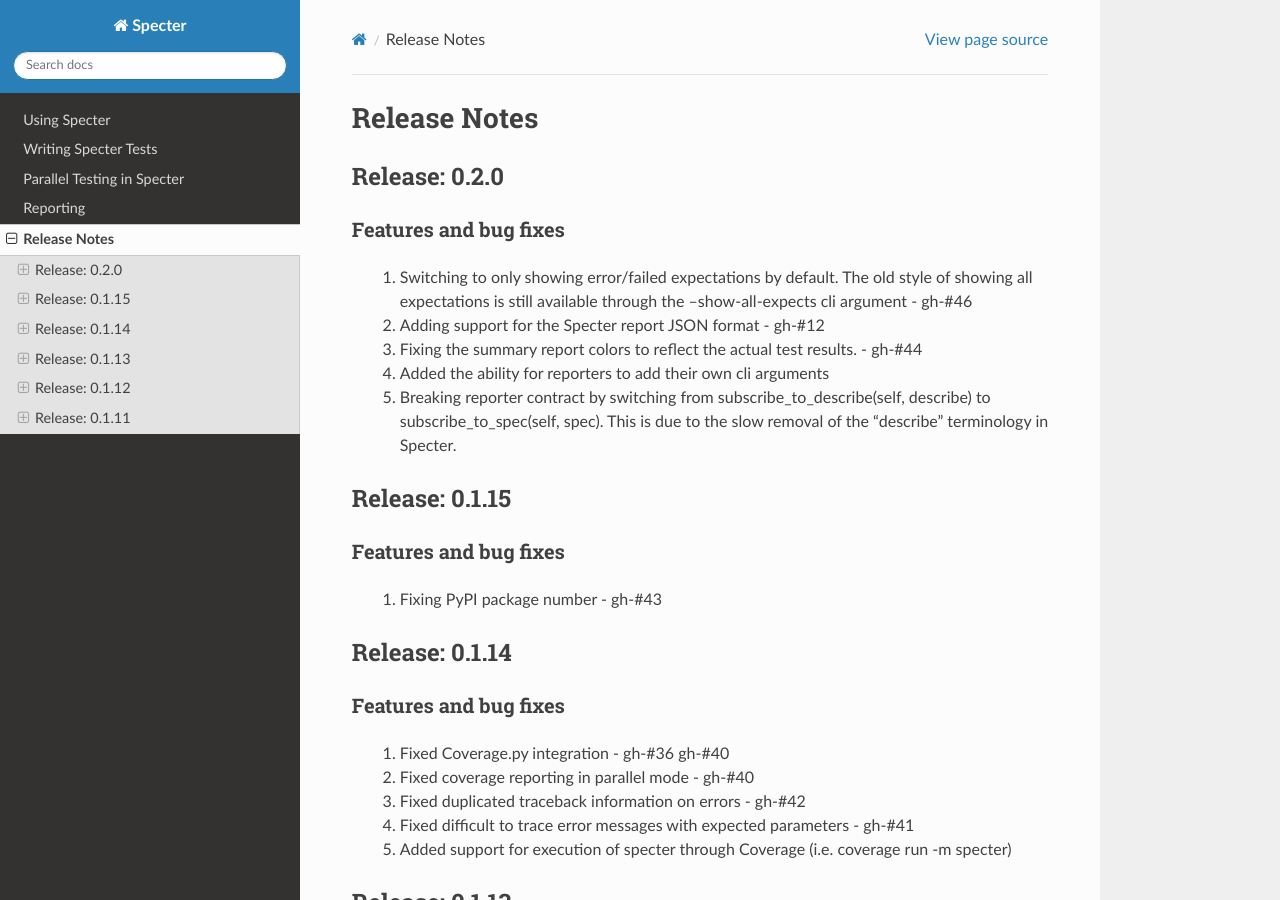
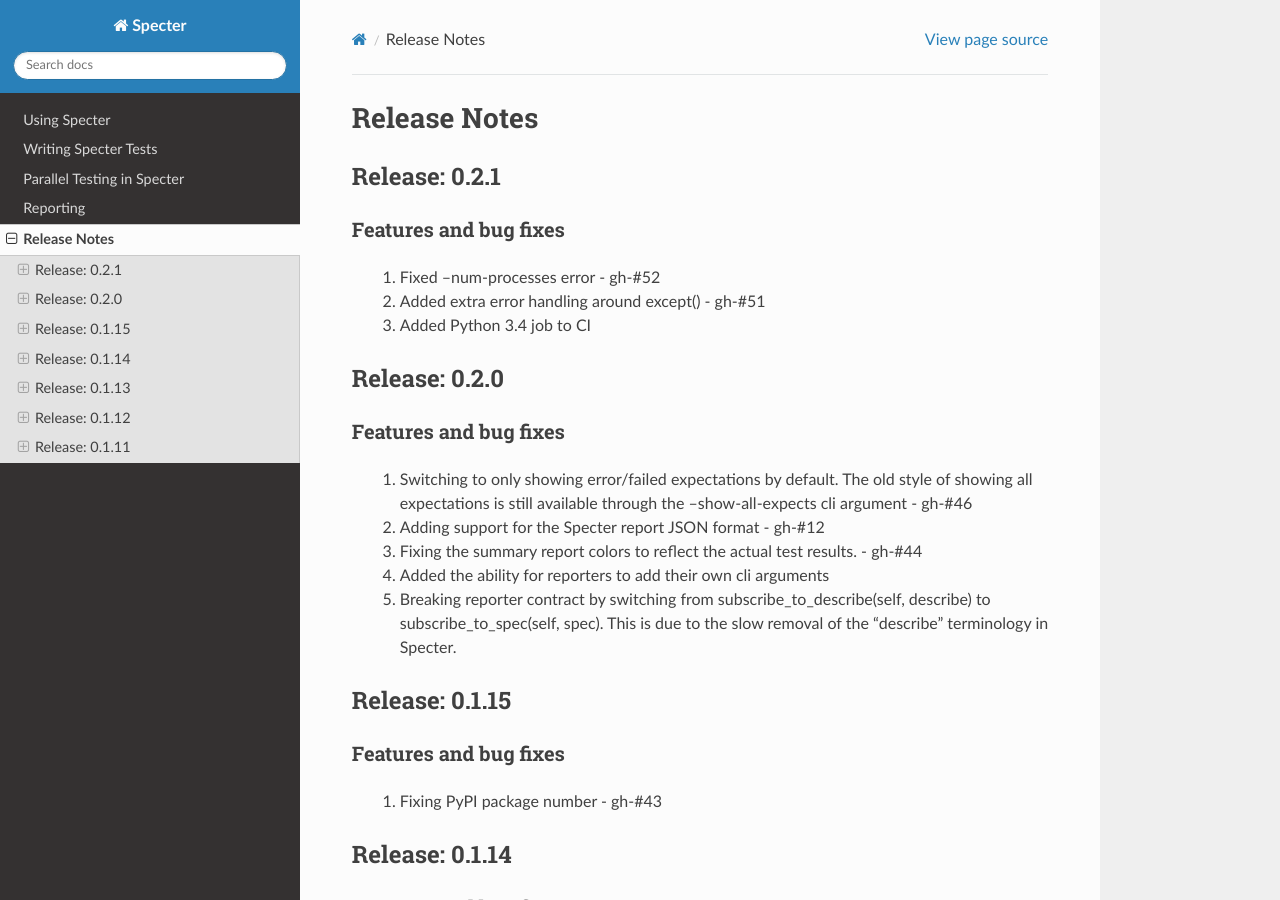
Before and after one commit to jmvrbanac/Specter, a Sphinx documentation site: the page built from docs/release_notes/index.rst, in a window 1280 px wide and 900 px high. Built offline with Sphinx 7.4.7 and the Read the Docs theme 2.0.0, drawn with Linux system fonts in a browser that asks for light colours.

Commit message:
Adding release notes for 0.2.1

```diff
--- a/docs/release_notes/index.rst
+++ b/docs/release_notes/index.rst
@@ -3,6 +3,17 @@
 
 Release Notes
 =================
+
+Release: 0.2.1
+--------------------------------
+
+Features and bug fixes
+^^^^^^^^^^^^^^^^^^^^^^^^
+
+ #. Fixed --num-processes error - gh-#52
+ #. Added extra error handling around except() - gh-#51
+ #. Added Python 3.4 job to CI
+
 
 Release: 0.2.0
 --------------------------------
```
